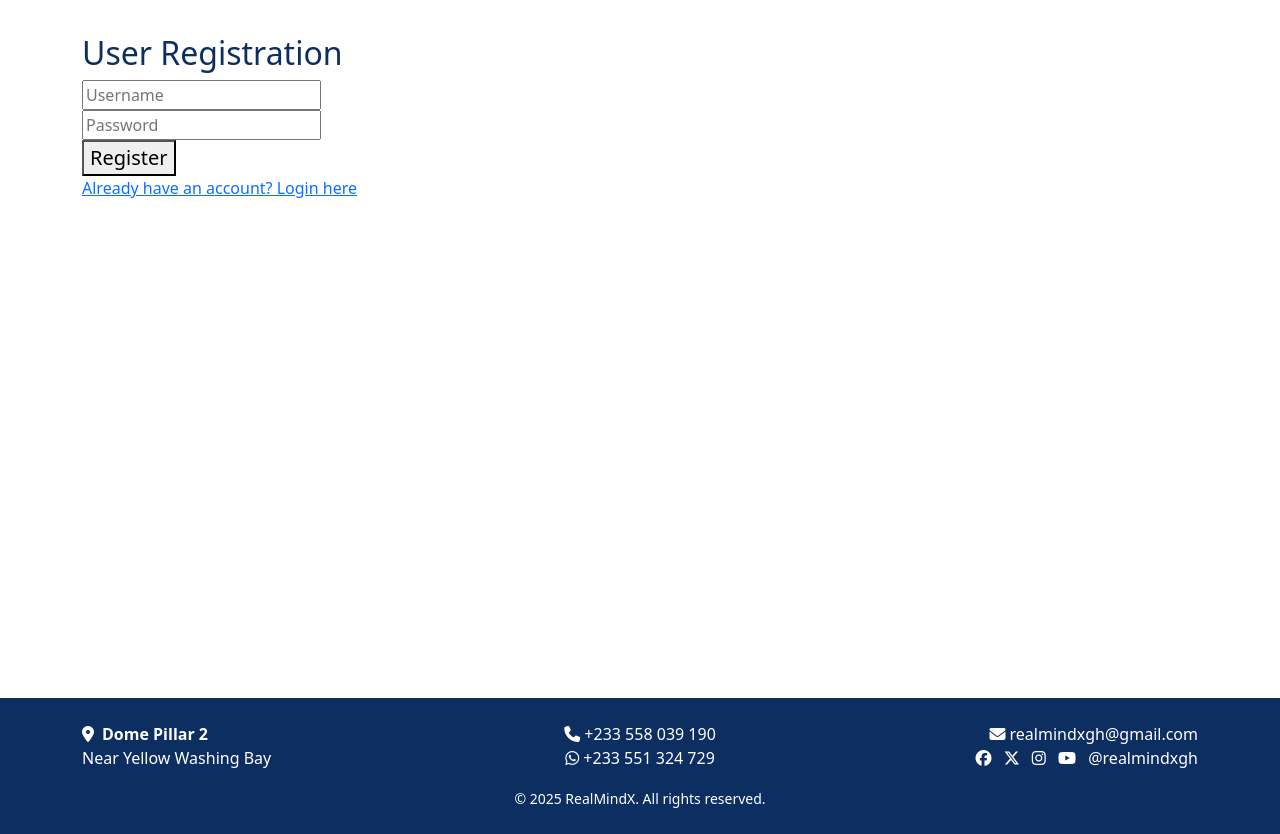
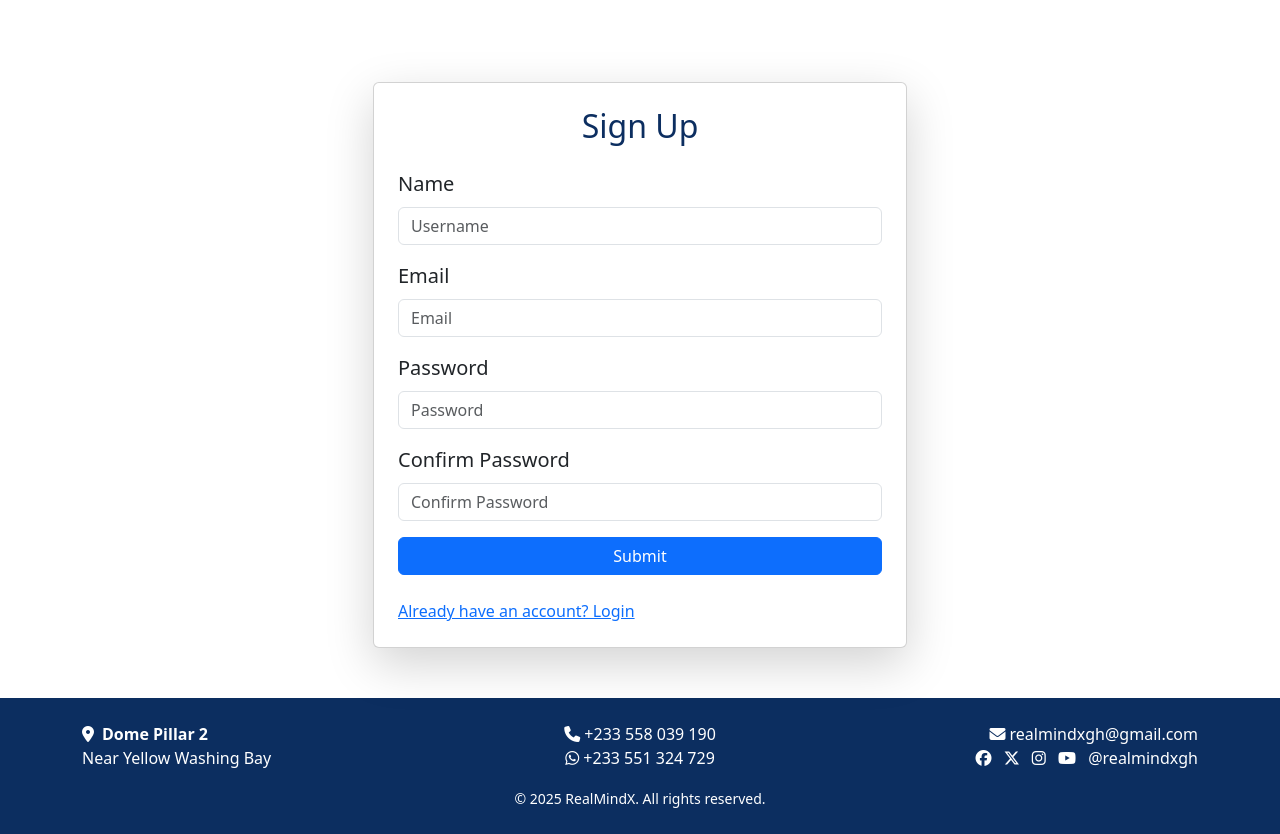
Before and after one commit to EmmanuelDanso1/learning_platform, a Flask app: page /user_signup in a window 1280 px wide. Shown: the part 78-912 px from the top of the page. Run offline with Flask 3, Linux system fonts and the light colour scheme; some libraries are stand-ins or nearby versions.

Commit message:
user login and sign up

```diff
--- a/app.py
+++ b/app.py
@@ -64,8 +64,8 @@ def user_signup():
 #         return redirect(url_for('admin_login'))
 #     return render_template('admin_register.html')
 
-# @app.route('/user_login', methods=['GET', 'POST'])
-# def user_login():
+@app.route('/user_login', methods=['GET', 'POST'])
+def user_login():
 #     if request.method == 'POST':
 #         username = request.form['username']
 #         password = request.form['password']
@@ -76,7 +76,7 @@ def user_signup():
 #             return redirect(url_for('user_dashboard'))
 #         else:
 #             flash('Login failed. Check username and password.', 'danger')
-#     return render_template('user_login.html')
+    return render_template('user_login.html')
 
 # @app.route('/admin_login', methods=['GET', 'POST'])
 # def admin_login():
--- a/templates/about.html
+++ b/templates/about.html
@@ -9,7 +9,7 @@
         </p>
         <h3 class="text-center fw-bold ">Our Vision</h3>
         <p>To be the leading educational agency in Ghana and beyond known for setting a benchmark
-            in education sector by continously improving our offerings and expanding our reach to impact
+            in the education sector by continously improving our offerings and expanding our reach to impact
             more students and schools.
         </p>
         <h3 class="text-center fw-bold ">Our Mission</h3>
--- a/templates/user_signup.html
+++ b/templates/user_signup.html
@@ -1,11 +1,35 @@
 {% extends "index.html"  %}
 
 {% block content %}
-    <h2>User Registration</h2>
-    <form method="POST">
-        <input type="text" name="username" placeholder="Username" required><br>
-        <input type="password" name="password" placeholder="Password" required><br>
-        <button type="submit">Register</button>
-    </form>
-    <a href="#">Already have an account? Login here</a>
+    <div class="container mt-5">
+        <div class="row justify-content-center">
+            <div class="col-md-6">
+                <div class="card shadow-lg p-4">
+                    <h2 class="text-center mb-4"> Sign Up</h2>
+                    <form method="POST">
+                        <div class="mb-3">
+                            <label for="username" class="form-label">Name</label>
+                            <input type="text" class="form-control" name="username" placeholder="Username" required>
+                        </div>
+                        <div class="mb-3">
+                            <label for="email" class="form-label">Email</label>
+                            <input type="text" class="form-control" name="email" placeholder="Email" required>
+                        </div>
+                        <div class="mb-3">
+                            <label for="password" class="form-label">Password</label>
+                            <input type="password" class="form-control" name="password" placeholder="Password" required>
+                        </div>
+                        <div class="mb-3">
+                            <label for="confirm_password" class="form-label">Confirm Password</label>
+                            <input type="password" class="form-control" name="confirm_password" placeholder="Confirm Password" required>
+                        </div>
+                        <button type="submit" class="btn btn-primary w-100">Submit</button>
+                    </form><br>
+
+                    <a href="{{ url_for('user_login') }}">Already have an account? Login</a>
+                </div>
+            </div>
+        </div>
+
+    </div>
 {% endblock %}
```
Also changed, not shown: templates/user_login.html (+30 -15 lines).
